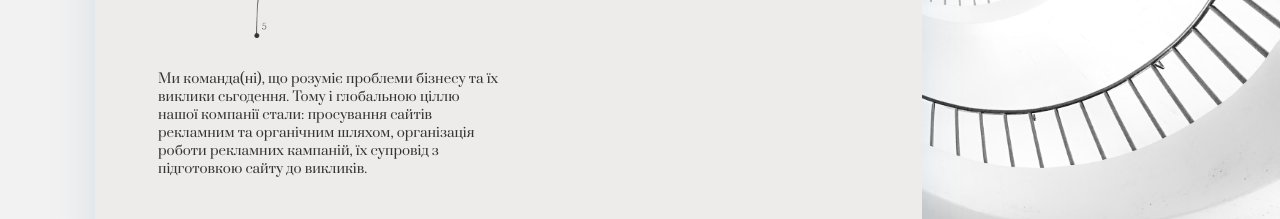
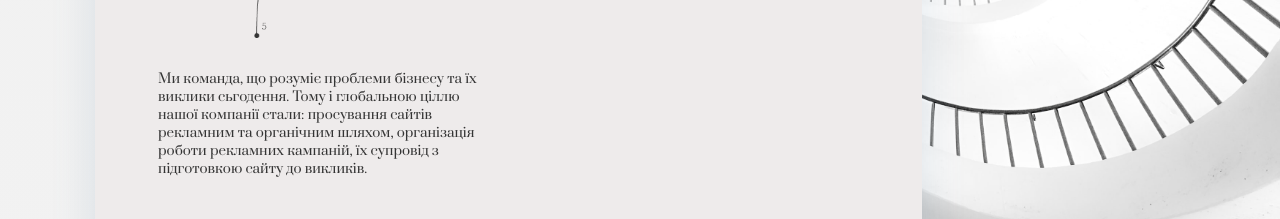
Before and after one commit to 3DMaX123/fma, a React (Create React App) app: page / in a window 1280 px wide. Shown: the part 2443-2662 px from the top of the page. Built offline with nearby package versions, Linux system fonts and the light colour scheme; a web font is replaced by a local one.

Commit message:
Coming everything back

```diff
--- a/src/container/AboutUs/AboutUs.jsx
+++ b/src/container/AboutUs/AboutUs.jsx
@@ -10,7 +10,7 @@ const AboutUs = () => (
           <div className='ArrowFife'>
             <img src={images.arrowfife} alt="Arrow fife, about us sign" />
           </div>
-          <p className='Review'>Ми команда(ні), що розуміє проблеми бізнесу та їх <br /> виклики сьгодення. Тому і глобальною ціллю <br /> нашої компанії стали: просування сайтів <br /> рекламним та органічним шляхом, організація <br /> роботи рекламних кампаній, їх супровід з <br /> підготовкою сайту до викликів. </p>
+          <p className='Review'>Ми команда, що розуміє проблеми бізнесу та їх <br /> виклики сьгодення. Тому і глобальною ціллю <br /> нашої компанії стали: просування сайтів <br /> рекламним та органічним шляхом, організація <br /> роботи рекламних кампаній, їх супровід з <br /> підготовкою сайту до викликів. </p>
           <div className='TwoHeaders'>
             <p className='FullName'>Feed Motion ADS</p>
             <p className='Abbreviation'>FMA</p>
```
